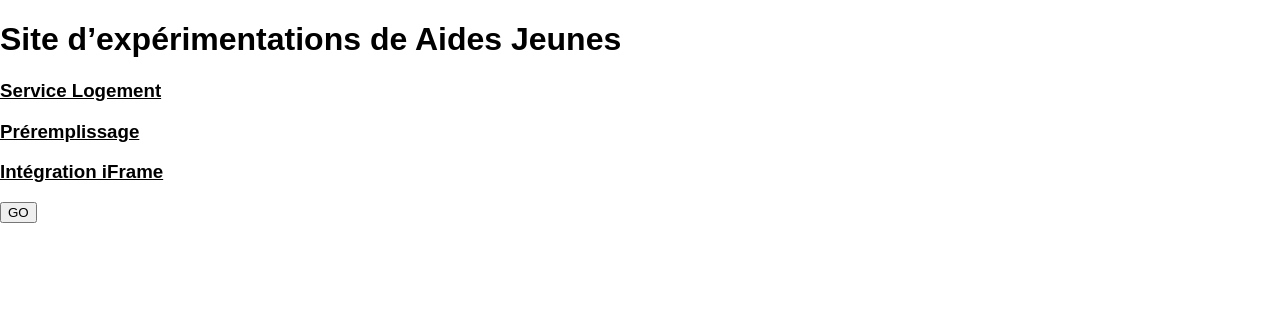
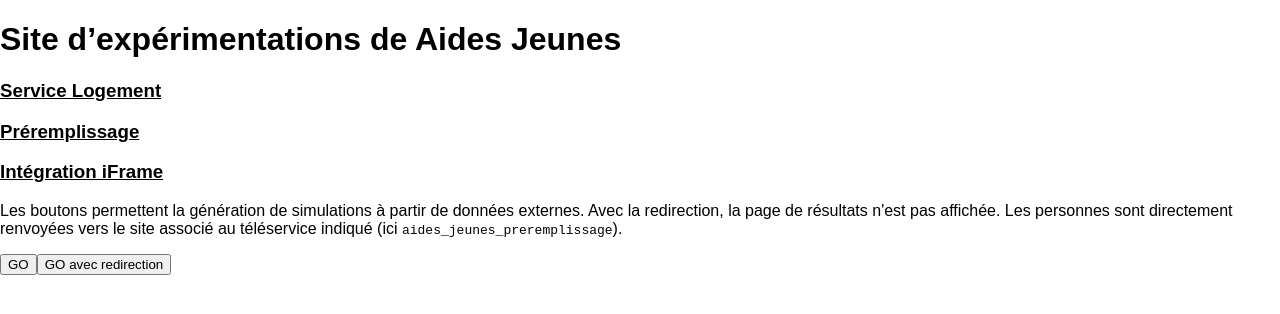
Before and after one commit to betagouv/aides-jeunes-experimentations, a Next.js app: page /preremplissage in a window 1280 px wide. Shown: the top 314 px of the page. Built offline with nearby package versions, Linux system fonts and the light colour scheme.

Commit message:
Explicite et permet les différentes possibilités de préremplissage

```diff
--- a/pages/demo.json
+++ b/pages/demo.json
@@ -347,7 +347,6 @@
             }
         ]
     },
-    "teleservice": "aides_jeunes_preremplissage",
     "dateDeValeur": "2022-06-21T17:56:05.737Z",
     "version": 11
 }
--- a/pages/preremplissage.js
+++ b/pages/preremplissage.js
@@ -5,13 +5,16 @@ import data from './demo.json'
 
 export default function Preremplissage() {
   const [simulation, setSimulation] = useState()
+  const teleserviceName = "aides_jeunes_preremplissage"
 
-  const handleClick = (e) => {
+  const handleClick = (teleservice) => {
     let url = "https://mes-aides.1jeune1solution.beta.gouv.fr/api/simulation"
     url = "http://localhost:8080/api/simulation"
+    const body = {...data, ...(teleservice ? { teleservice: teleserviceName } : {})}
+    console.log('body', body)
     fetch(url, {
       method: "POST",
-      body: JSON.stringify(data),
+      body: JSON.stringify(body),
       headers: {
         "Content-Type": "application/json"
       },
@@ -30,12 +33,28 @@ export default function Preremplissage() {
     })
   }
 
+  function generateRedirectURL(location) {
+    const to = location ? `&to=${location}` : ''
+    return `http://localhost:8080/api/simulation/${simulation._id}/redirect?token=${simulation.token}${to}`
+  }
+
   return (
     <>
-      <button onClick={handleClick}>GO</button>
+      <p>Les boutons permettent la génération de simulations à partir de données externes.
+        Avec la redirection, la page de résultats n'est pas affichée. Les personnes sont
+        directement renvoyées vers le site associé au téléservice indiqué (ici <code>{`${teleserviceName}`}</code>).
+      </p>
+      <button onClick={() => handleClick()}>GO</button>
+      <button onClick={() => handleClick(true)}>GO avec redirection</button>
       <div>
         { simulation && (
-          <a target="_blank" rel="noreferrer" href={`http://localhost:8080/api/simulation/${simulation._id}/redirect?token=${simulation.token}`}>Lien</a>
+          <>
+            <p>
+
+            </p>
+            <div><a target="_blank" rel="noreferrer" href={generateRedirectURL()}>Lien début</a></div>
+            <div><a target="_blank" rel="noreferrer" href={generateRedirectURL('/resultats')}>Lien page de résultats</a></div>
+          </>
           ) }
       </div>
       <pre>{JSON.stringify(simulation, null, 2)}</pre>
```
